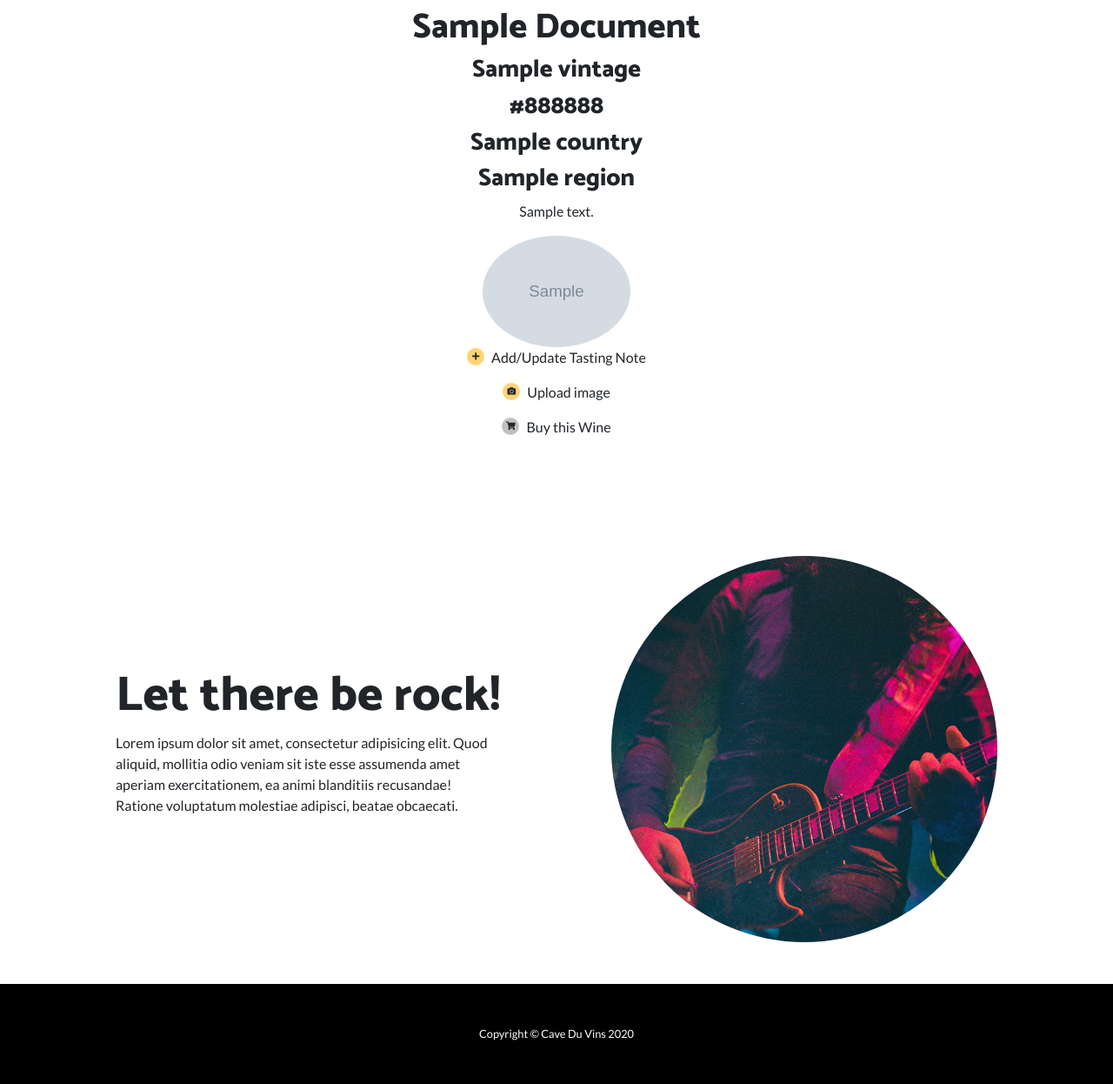
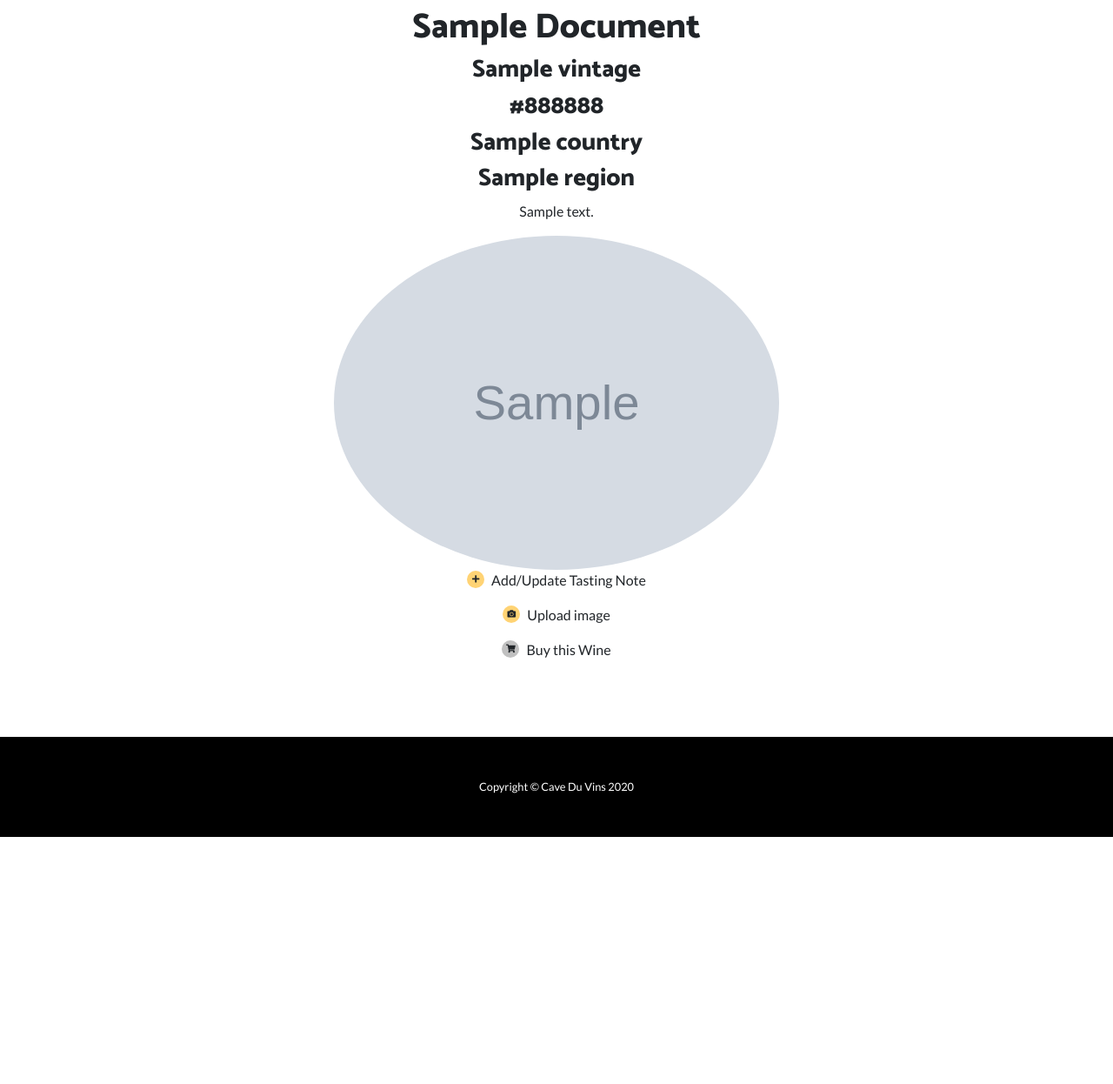
Before and after one commit to StuChapman/BD-MS-Project-Cave-du-Vins-broken-Procfile, a Flask app: template templates/index.html in a window 1280 px wide. Shown: the part 1590-2836 px from the top of the page at 87% size. After the commit the page ends 2552 px from the top, so only its background shows below. Run offline with Flask 2, Linux system fonts and the light colour scheme; the template is opened without the code that fills it: most values are stand-ins (such as "Sample title", 1, 10 or a date in 2020); grey boxes marked "Sample" are stand-in pictures; some libraries are stand-ins or nearby versions.

Commit message:
Bug: corrected string for image_url in upload_image route to include container_name

```diff
--- a/run.py
+++ b/run.py
@@ -5,7 +5,7 @@ from bson.objectid import ObjectId
 import bcrypt
 import re
 import uuid
-from azure.storage.blob import BlobServiceClient, BlobClient, ContainerClient, __version__
+from azure.storage.blob import BlobServiceClient, BlobClient, ContainerClient, PublicAccess, __version__
 from azure.core.exceptions import ResourceExistsError
 
 
@@ -398,6 +398,12 @@ def search():
     else:
         user_return = 'Cave du Vins'
 
+    print("resultname: " + resultname)
+    print("resultvintage: " + resultvintage)
+    print("resultcolour: " + resultcolour)
+    print("resultcountry: " + resultcountry)
+    print("resultregion: " + resultregion)
+    print("resultgrape: " + resultgrape)
     results_string = resultname + resultvintage + resultcolour + resultcountry + resultregion + resultgrape
 
     if results_string == "":
@@ -504,7 +510,7 @@ def upload_image(wine_id):
 
     # Get a file from upload_images directory to upload
     local_path = "./upload_images"
-    local_file_name = "wine.jpg"
+    local_file_name = "IMG_4723sml.JPG"
     upload_file_path = os.path.join(local_path, local_file_name)
 
     # Create the BlobServiceClient object which will be used to create a container client
@@ -535,16 +541,8 @@ def upload_image(wine_id):
     with open(upload_file_path, "rb") as data:
         blob_client.upload_blob(data)
 
-    # Download the blob to a local file
-    # Add 'DOWNLOAD' before the .txt extension so you can see both files in the data directory
-    download_file_path = os.path.join(local_path, str.replace(local_file_name ,'.txt', 'DOWNLOAD.txt'))
-    print("\nDownloading blob to \n\t" + download_file_path)
-
-    with open(download_file_path, "wb") as download_file:
-        download_file.write(blob_client.download_blob().readall())
-
     # create a url for the image
-    image_url = "https://mystorageacct180671.blob.core.windows.net/5fa9911f3e6d16164bfe6602/" + local_file_name
+    image_url = "https://mystorageacct180671.blob.core.windows.net/" + container_name + "/" + local_file_name
     wineid = wine_id
 
     flash("Image uploaded")
--- a/static/css/style.css
+++ b/static/css/style.css
@@ -141,7 +141,7 @@ header.hero .hero-content .hero-subheading {
 }
 
 .wine_img {
-    height: 10vw;
+    height: 30vw;
     background-size: cover;
 }
 
--- a/templates/index.html
+++ b/templates/index.html
@@ -203,23 +203,4 @@
         </div>
     </section>
 
-    <section>
-        <div class="container">
-            <div class="row align-items-center">
-                <div class="col-lg-6 order-lg-2">
-                    <div class="p-5">
-                        <img class="img-fluid rounded-circle" src="static/img/03.jpg" alt="">
-                    </div>
-                </div>
-                <div class="col-lg-6 order-lg-1">
-                    <div class="p-5">
-                        <h2 class="display-4">Let there be rock!</h2>
-                        <p>Lorem ipsum dolor sit amet, consectetur adipisicing elit. Quod aliquid, mollitia odio veniam sit iste esse assumenda amet aperiam exercitationem, ea animi blanditiis recusandae! Ratione voluptatum molestiae adipisci, beatae obcaecati.</p>
-                    </div>
-                </div>
-            </div>
-        </div>
-    </section>
-
-
 {% endblock %}
```
Also changed, not shown: upload_images/IMG_4723sml.JPG (added).
